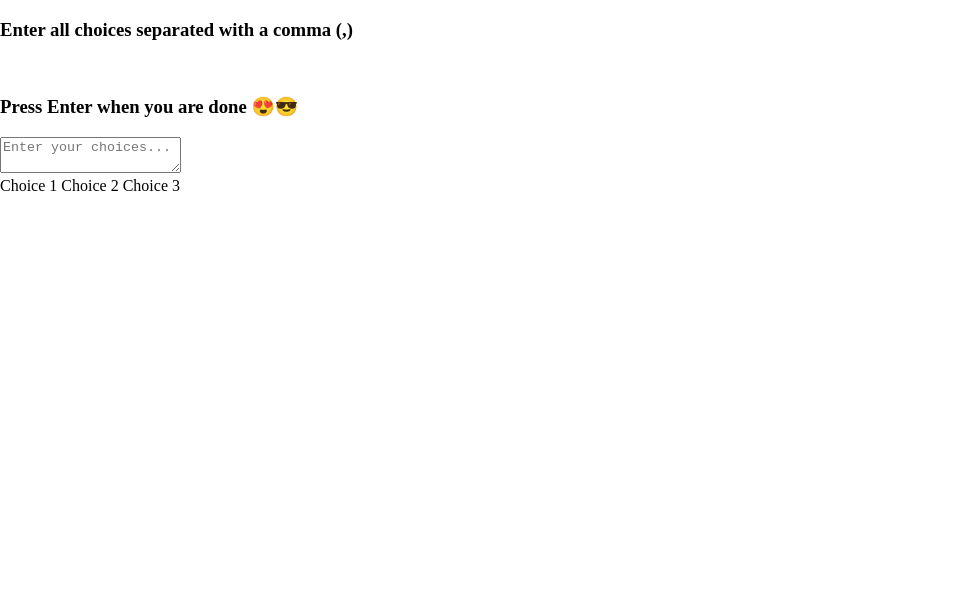
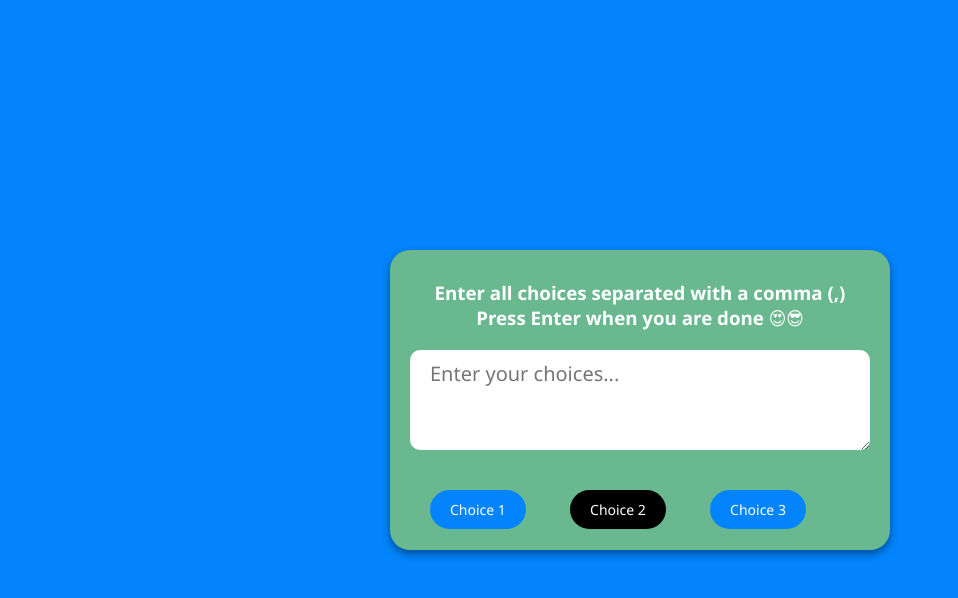
Before and after one commit to RonnyK36/random-choice-picker, a plain HTML site: page index.html in a window 1280 px wide. Shown: the whole page, without its empty margins (0-958 px from the left). Drawn offline with Linux system fonts and the light colour scheme.

Commit message:
Completed Styling

```diff
--- a/index.html
+++ b/index.html
@@ -12,9 +12,9 @@
 
 <body>
     <div class="container">
-        <h3>Enter all choices separated with a comma (,)</h3>
-        <br>
-        <h3>Press Enter when you are done 😍😎</h3>
+        <h3>Enter all choices separated with a comma (,)
+            <br> Press Enter when you are done 😍😎
+        </h3>
         <textarea placeholder="Enter your choices..." id=" textarea " class="textarea "></textarea>
         <div class="tags">
             <span class="tag">Choice 1</span>
--- a/styles.css
+++ b/styles.css
@@ -1,4 +1,56 @@
+* {
+    box-sizing: border-box;
+}
+
 body {
     margin: 0;
     display: flex;
+    flex-direction: column;
+    height: 100vh;
+    font-family: "Segoe UI", Tahoma, Geneva, Verdana, sans-serif;
+    align-items: center;
+    justify-content: center;
+    background: rgb(3, 132, 253);
+    overflow: hidden;
 }
+
+h3 {
+    color: white;
+    margin: 10px 0 20px;
+    text-align: center;
+}
+
+.container {
+    width: 500px;
+    height: 300px;
+    background-color: rgb(105, 184, 144);
+    padding: 20px;
+    border-radius: 20px;
+    box-shadow: 0 4px 8px rgba(0, 0, 0, 0.4);
+}
+
+.textarea {
+    border: none;
+    display: block;
+    width: 100%;
+    height: 100px;
+    padding: 10px 20px;
+    font-size: 20px;
+    font-family: inherit;
+    border-radius: 10px;
+    margin: 0 0 20px;
+}
+
+.tag {
+    background-color: rgb(3, 132, 253);
+    padding: 10px 20px;
+    margin: 20px;
+    border-radius: 50px;
+    color: white;
+    font-size: 14px;
+    display: inline-block;
+}
+
+.tag.highlight {
+    background-color: black;
+}
```
